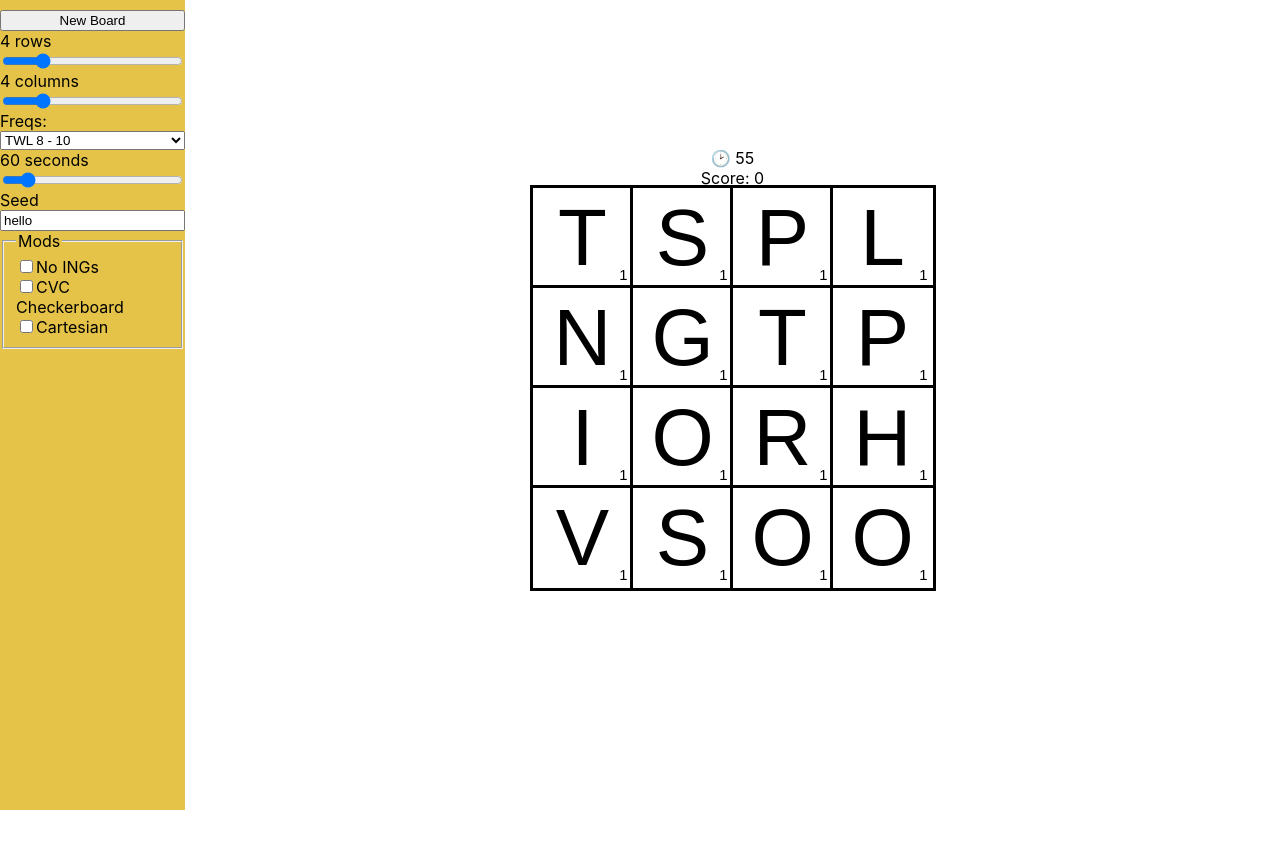
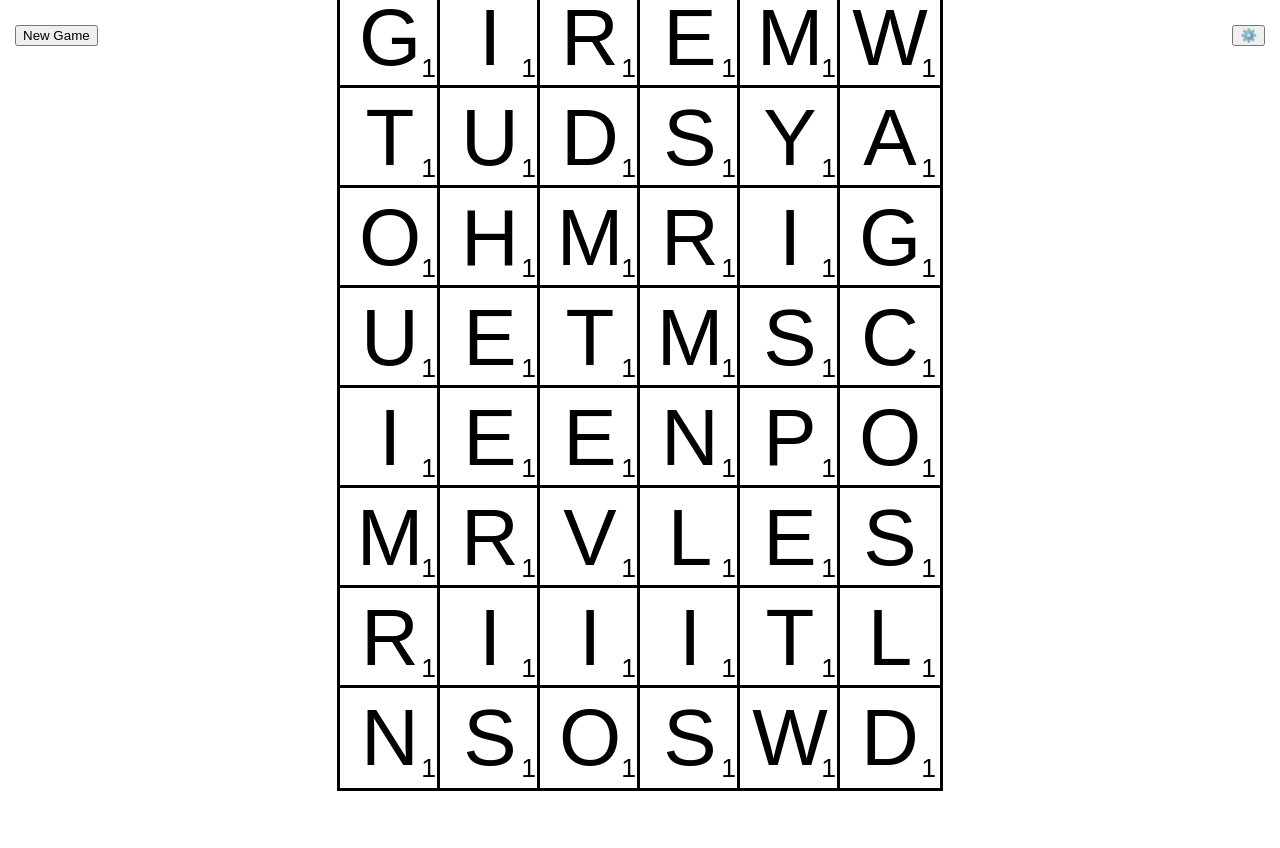
Before and after one commit to a-lexwein/word-grid-react, a React (Vite) app: page / in a window 1280 px wide. Shown: the top 848 px of the page. Before the commit the page ends 810 px from the top, so only its background shows below. Built offline with nearby package versions, Linux system fonts and the light colour scheme.

Commit message:
options button

```diff
--- a/src/App.css
+++ b/src/App.css
@@ -3,15 +3,6 @@
   justify-content: center;
   align-items: center;
   height: 100vh;
-}
-
-.sidebar { /* https://blog.hubspot.com/website/css-sidebar */
-  height: 100%;
-  width: 16%;
-  top: 0;
-  left: 0;
-  padding-top: 20px;
-  background-color: #e5c348;
 }
 
 .grid-container {
@@ -20,7 +11,7 @@
   grid-auto-rows: min-content; /* auto rows based on content size */
   justify-items: center; /* center items horizontally */
   align-items: start; /* start items vertically */
-  width: 100%;
+  width: 84%;
 }
 
 .game-grid {
@@ -39,8 +30,8 @@
   align-items: center;
   max-height: 100px;
   max-width: 100px;
-  height: 10vw;
-  width: 10vw;
+  height: 12vw;
+  width: 12vw;
   font-family: sans-serif;
   font-size: calc(8vw + 2px);
   font-size: min(calc(8vw + 2px), 80px);
@@ -60,8 +51,9 @@
   position: absolute;
   bottom: 0;
   right: 0;
-  padding: 5px;
-  font-size: calc(1vw + 2px);
+  padding: min(calc(1vw), 4px);
+  /* font-size: calc(1vw + 2px); */
+  font-size: calc(2vw + 1px);
 }
 
 .hitbox {
@@ -76,6 +68,22 @@
   user-select: 'none';
 }
 
+#title {
+  position: absolute;
+  top: 0;
+
+}
+
+#options-button {
+  position: absolute;
+  top: 25px;
+  right: 15px;
+}
+#newgame-button {
+  position: absolute;
+  top: 25px;
+  left: 15px;
+}
 .options {
   display: flex;
   flex-direction: column;
@@ -85,3 +93,42 @@
   height: calc(5vw);
   font-size: calc(4vw);
 }
+
+/* New CSS for the modal */
+.modal {
+  display: none; /* Hidden by default */
+  position: fixed; /* Stay in place */
+  z-index: 1; /* Sit on top */
+  left: 0;
+  top: 0;
+  width: 100%; /* Full width */
+  height: 100%; /* Full height */
+  overflow: auto; /* Enable scroll if needed */
+  background-color: rgb(0,0,0); /* Fallback color */
+  background-color: rgba(0,0,0,0.4); /* Black w/ opacity */
+  justify-content: center; /* Center the modal horizontally */
+  align-items: center; /* Center the modal vertically */
+}
+
+.modal-content {
+  background-color: #fefefe;
+  margin: auto;
+  padding: 20px;
+  border: 1px solid #888;
+  width: 80%;
+  max-width: 500px;
+}
+
+.close {
+  color: #aaa;
+  float: right;
+  font-size: 28px;
+  font-weight: bold;
+}
+
+.close:hover,
+.close:focus {
+  color: black;
+  text-decoration: none;
+  cursor: pointer;
+}
--- a/src/App.jsx
+++ b/src/App.jsx
@@ -1,5 +1,7 @@
-import { useState, useEffect } from 'react';
+import React, { useState, useEffect, useRef } from 'react';
 import { BrowserRouter, Routes, Route, useParams } from 'react-router-dom';
+import { useNavigate } from 'react-router-dom';
+
 import './App.css';
 
 import Grid from './components/Grid';
@@ -9,12 +11,18 @@ import names from '../data/freqs-name.json';
 import wordInList from '../helpers/wordInList';
 import score from '../helpers/score';
 
+
+
 function Main() {
   const { size, freqIndex, seed } = useParams();
   const [currentGuess, setGuess] = useState('');
   const [timer, setTimer] = useState(60);
   const [wordSubmitted, setWordSubmitted] = useState(false);
   const [history, updateHistory] = useState([]);
+  const [modalOpen, setModalOpen] = useState(false);
+  const modalRef = useRef(null);
+
+  const navigate = useNavigate();
 
   useEffect(() => {
     const interval = setInterval(() => {
@@ -23,7 +31,6 @@ function Main() {
 
     return () => clearInterval(interval);
   }, []);
-
 
   const submitWord = () => {
     setWordSubmitted(true);  // Signal the word submission event
@@ -35,12 +42,11 @@ function Main() {
     updateHistory([...history, submission])
 
     setGuess('');  // Clear the current guess
-
   };
 
   const [options, setOptions] = useState({
-    nRows: size ? size.split('x')[0] : 4,
-    nCols: size ? size.split('x')[1] : 4,
+    nRows: size ? size.split('x')[0] : 8,
+    nCols: size ? size.split('x')[1] : 6,
     gameLength: 60,
     seed: seed ?? 'hello',
     freqs: freqIndex ? names[freqIndex] : 'TWL 8 - 10',
@@ -51,16 +57,51 @@ function Main() {
     setOptions(newOptions);
     setTimer(newOptions.gameLength);
     updateHistory([]);  // Reset the history
+    setModalOpen(false);
   };
+
+  const handleNewGame = () => {
+    // add random string to seed
+    const characters = 'ABCDEFGHIJKLMNOPQRSTUVWXYZabcdefghijklmnopqrstuvwxyz0123456789';
+    let newSeed = '';
+    for (let i = 0; i < 6; i++) {
+      const randomIndex = Math.floor(Math.random() * characters.length);
+      newSeed += characters[randomIndex];
+    }
+
+    const newOptions = {
+      ...options,
+      seed: newSeed,
+    }
+    // update url
+    navigate(`/${options.nRows}x${options.nCols}/${freqIndex}/${newSeed}`);
+    // update game
+    handleSetOptions(newOptions);
+  }
+
+  const handleClickOutside = (event) => {
+    if (modalRef.current && !modalRef.current.contains(event.target)) {
+      setModalOpen(false);
+    }
+  };
+
+  useEffect(() => {
+    if (modalOpen) {
+      document.addEventListener('mousedown', handleClickOutside);
+    } else {
+      document.removeEventListener('mousedown', handleClickOutside);
+    }
+
+    return () => {
+      document.removeEventListener('mousedown', handleClickOutside);
+    };
+  }, [modalOpen]);
 
   return (
     <div className="App">
-      <div className="sidebar">
-        <Options
-          options={options}
-          setOptions={handleSetOptions}
-        />
-      </div>
+      <div id="title">Basic Orthographic Grid Game</div>
+      <button id="newgame-button" onClick={handleNewGame}>	New Game</button>
+      <button id="options-button" onClick={() => setModalOpen(true)}>	&#x2699;&#xFE0F;</button>
       <div className="grid-container">
         <div>&#x1F551; {timer}</div>
         <History history={history}></History>
@@ -79,6 +120,18 @@ function Main() {
           {currentGuess}
         </div>
       </div>
+
+      {modalOpen && (
+        <div className="modal" style={{ display: 'flex' }}>
+          <div className="modal-content" ref={modalRef}>
+            <span className="close" onClick={() => setModalOpen(false)}>&times;</span>
+            <Options
+              options={options}
+              setOptions={handleSetOptions}
+            />
+          </div>
+        </div>
+      )}
     </div>
   );
 }
```
